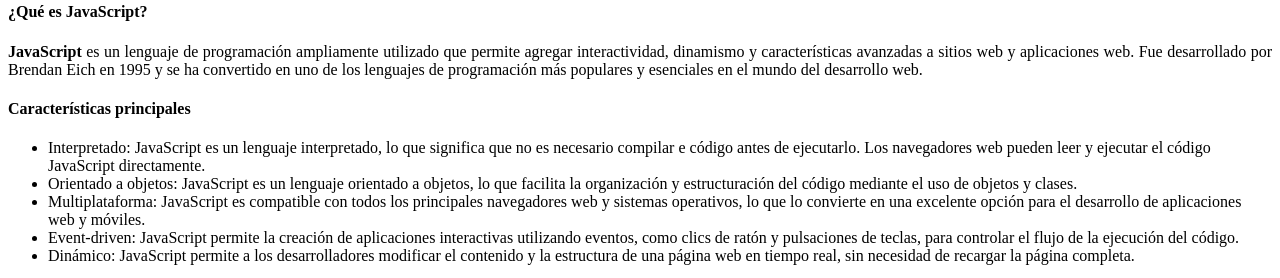
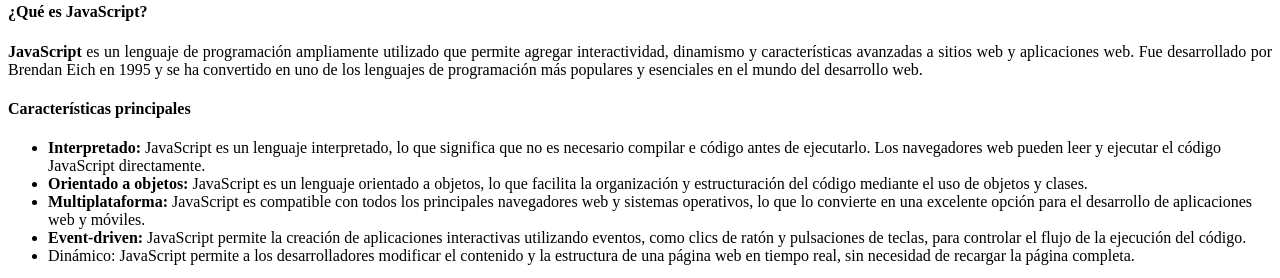
Before and after one commit to guswill24/javascript, a plain HTML site: page index.html in a window 1280 px wide. Shown: the part 522-800 px from the top of the page. Drawn offline with Linux system fonts and the light colour scheme.

Commit message:
Ajustes en caracteristicas Javascript

```diff
--- a/index.html
+++ b/index.html
@@ -36,15 +36,15 @@
           <h4 id="list-item-2">Características principales</h4>
           <p style="text-align: justify">
           <ul>
-            <li>Interpretado: JavaScript es un lenguaje interpretado, lo que significa que no es necesario compilar e
+            <li><b>Interpretado:</b> JavaScript es un lenguaje interpretado, lo que significa que no es necesario compilar e
               código antes de ejecutarlo. Los navegadores web pueden leer y ejecutar el código JavaScript directamente.
             </li>
-            <li>Orientado a objetos: JavaScript es un lenguaje orientado a objetos, lo que facilita la organización y
+            <li><b>Orientado a objetos:</b> JavaScript es un lenguaje orientado a objetos, lo que facilita la organización y
               estructuración del código mediante el uso de objetos y clases.</li>
-            <li>Multiplataforma: JavaScript es compatible con todos los principales navegadores web y sistemas
+            <li><b>Multiplataforma:</b> JavaScript es compatible con todos los principales navegadores web y sistemas
               operativos, lo que lo convierte en una excelente opción para el desarrollo de aplicaciones web y móviles.
             </li>
-            <li>Event-driven: JavaScript permite la creación de aplicaciones interactivas utilizando eventos, como clics
+            <li><b>Event-driven:</b> JavaScript permite la creación de aplicaciones interactivas utilizando eventos, como clics
               de ratón y pulsaciones de teclas, para controlar el flujo de la ejecución del código.</li>
             <li>Dinámico: JavaScript permite a los desarrolladores modificar el contenido y la estructura de una página
               web en tiempo real, sin necesidad de recargar la página completa.</li>
```
